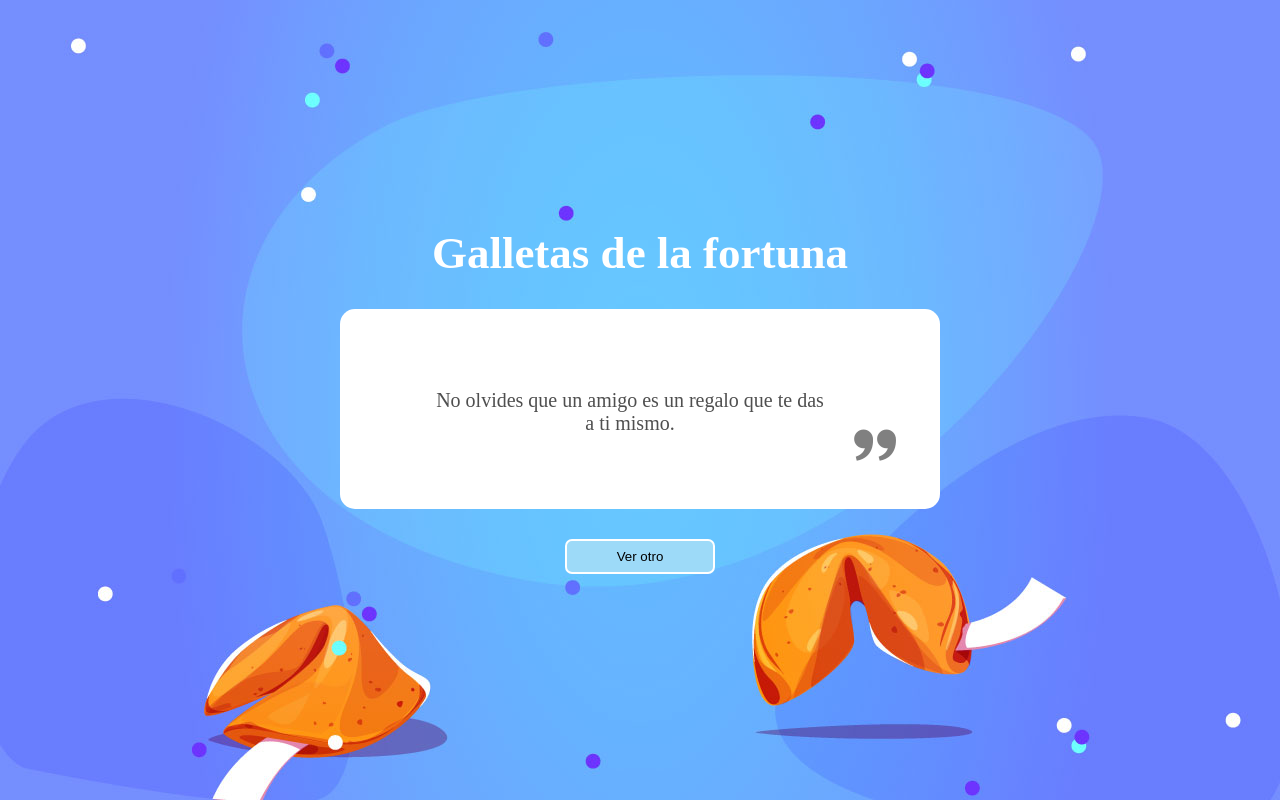
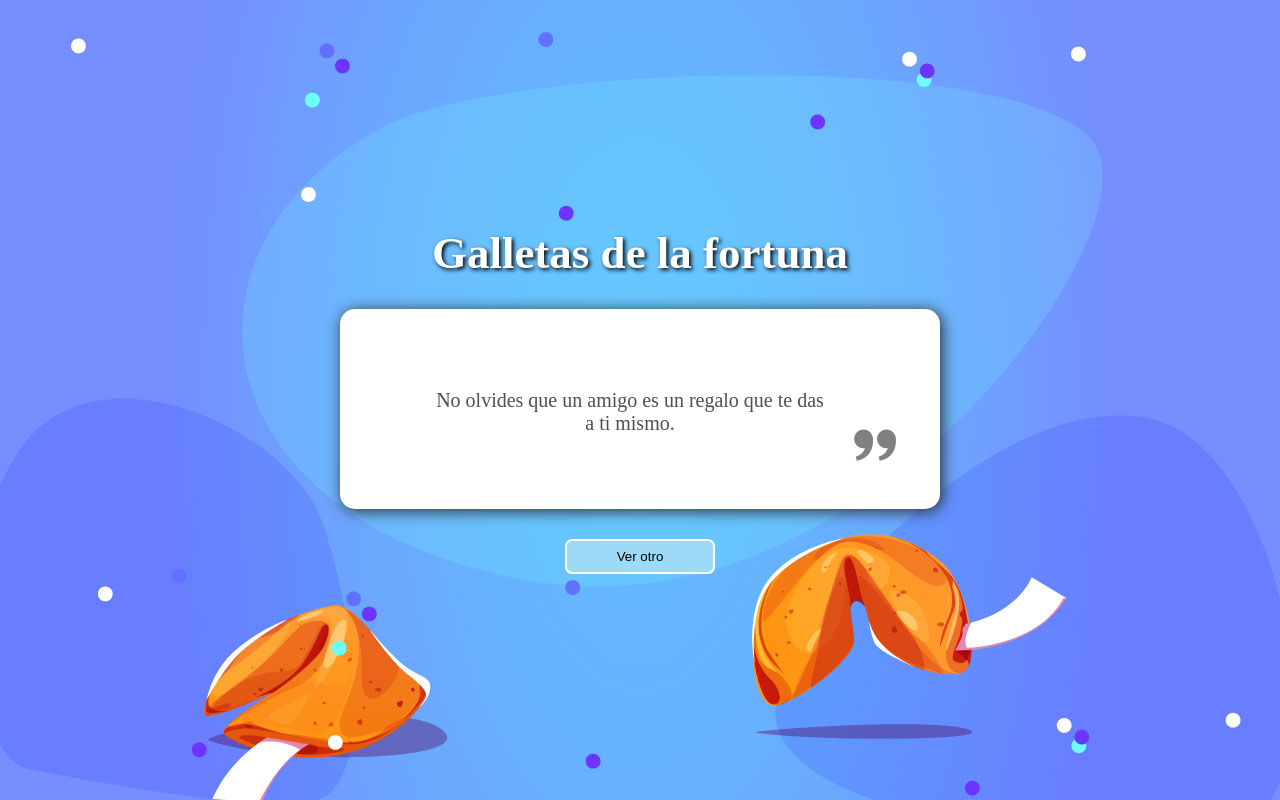
Before and after one commit to LuisCRangel/fortune-cookies, a React (Vite) app: page / in a window 1280 px wide. Built offline with nearby package versions, Linux system fonts and the light colour scheme; a web font is replaced by a local one.

Commit message:
modify shadow in title and boxPhrases

```diff
--- a/src/App.css
+++ b/src/App.css
@@ -16,6 +16,7 @@
   font-size: 45px;
   text-align: center;
   color: white;
+  filter: drop-shadow(2px 2px 2px black);
 }
 
 .box{
@@ -25,6 +26,7 @@
   background-color: white;
   border-radius: 15px;
   color: rgb(79, 79, 79);
+  box-shadow: 2px 2px 15px rgb(43, 43, 43);
 }
 
 .box p{
@@ -50,6 +52,7 @@
   border: 2px solid white;
   border-radius: 7px;
   background-color: rgb(157, 218, 248);
+  cursor: pointer;
 }
 
 @media(max-width: 649px) {
```
